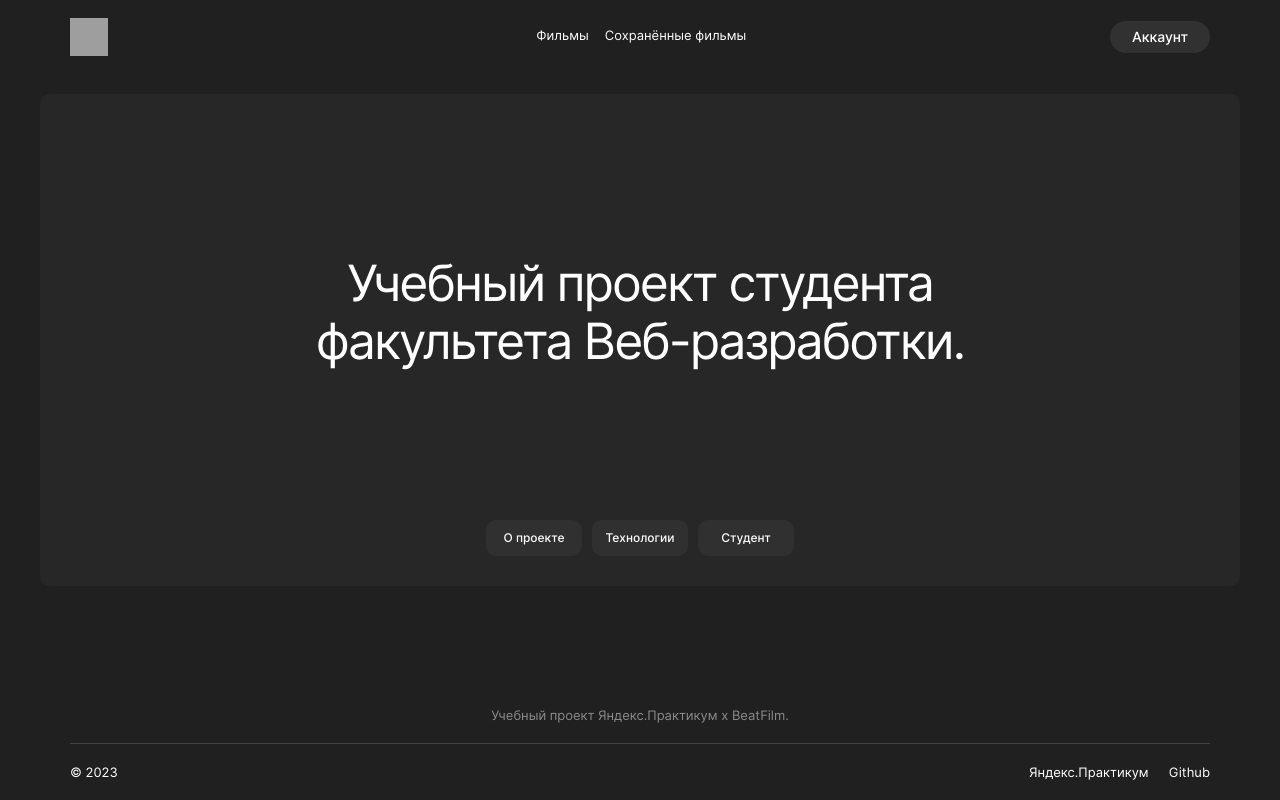
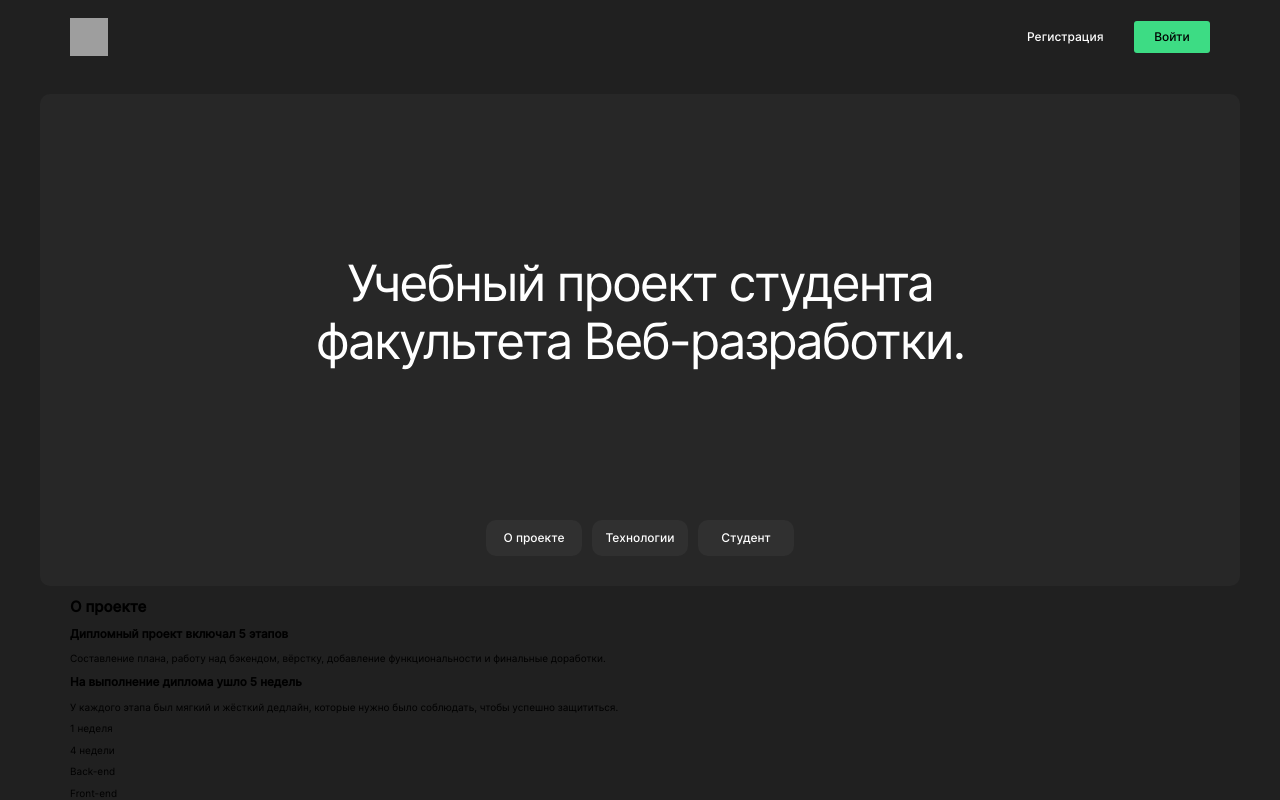
Before and after one commit to Sattturday/movies-explorer-frontend, a React (Create React App) app: page / in a window 1280 px wide. Shown: the top 800 px of the page. Built offline with nearby package versions, Linux system fonts and the light colour scheme; grey boxes are pictures that could not be loaded.

Commit message:
fix: correct BEM names

```diff
--- a/src/components/App/App.js
+++ b/src/components/App/App.js
@@ -12,7 +12,7 @@ import NotFound from '../NotFound/NotFound';
 import Header from '../common/Header/Header';
 
 function App() {
-  const [loggedIn, setLoggedIn] = useState(true);
+  const [loggedIn, setLoggedIn] = useState(false);
   const [menuOpen, setMenuOpen] = useState(false);
 
   function handleBurgerClick() {
--- a/src/components/common/Navigation/Navigation.js
+++ b/src/components/common/Navigation/Navigation.js
@@ -8,8 +8,9 @@ function Navigation({onBurgerClick}) {
   const app = useContext(AppContext);
 
   return (
+
     app.loggedIn ? (
-      <>
+      <div className="navigation">
         <span
           className={`burger ${(app.menuOpen && ' burger_active') || ''}`}
           onClick={onBurgerClick}
@@ -56,13 +57,17 @@ function Navigation({onBurgerClick}) {
 
           <Link className="profile" to="/profile">Аккаунт</Link>
         </div>
-      </>
+      </div>
     ) : (
-      <div className="navigation__info">
-        <Link className="navigation__link" to="/signup">Регистрация</Link>
-        <Link className="navigation__link navigation__link_button" to="/signin">Войти</Link>
+      <div className="navigation navigation_out">
+        <div className="navigation__info">
+          <Link className="navigation__link" to="/signup">Регистрация</Link>
+          <Link className="navigation__link navigation__link_button" to="/signin">Войти</Link>
+        </div>
       </div>
+
     )
+
   );
 }
 
--- a/src/components/common/Navigation/Navigation.scss
+++ b/src/components/common/Navigation/Navigation.scss
@@ -2,9 +2,25 @@
 @import '../../../styles/abstract/mixins.scss';
 @import '../../../styles/abstract/placeholders.scss';
 
+.navigation {
+  width: 59.1%;
+
+  @include media-small {
+    display: flex;
+    justify-content: flex-end;
+  }
+
+  @include media-mobile {
+    width: 100%;
+  }
+
+  &_out {
+    display: flex;
+    justify-content: flex-end;
+  }
+}
+
 .navigation__menu {
-  margin-left: auto;
-  width: 59.1%;
   display: flex;
   justify-content: space-between;
   align-items: center;
--- /dev/null
+++ b/src/components/landing/AboutProject/AboutProject.js
@@ -0,0 +1,31 @@
+import './AboutProject.scss';
+
+function AboutProject() {
+  return (
+    <section className="about-project">
+      <div className="wrapper">
+        <h2 className="about-project__title">О проекте</h2>
+        <div className="about-project__container">
+          <div className="about-project__column">
+            <h3 className="about-project__subtitle">Дипломный проект включал 5 этапов</h3>
+            <p className="about-project__description">Составление плана, работу над бэкендом,
+            вёрстку, добавление функциональности и финальные доработки.</p>
+          </div>
+          <div className="about-project__column">
+            <h3 className="about-project__subtitle">На выполнение диплома ушло 5 недель</h3>
+            <p className="about-project__description">У каждого этапа был мягкий и жёсткий
+             дедлайн, которые нужно было соблюдать, чтобы успешно защититься.</p>
+          </div>
+        </div>
+        <div className="about-project__timing">
+          <p className="about-project__timing-back">1 неделя</p>
+          <p className="about-project__timing-front">4 недели</p>
+          <p className="about-project__signature">Back-end</p>
+          <p className="about-project__signature">Front-end</p>
+        </div>
+      </div>
+    </section>
+  );
+}
+
+export default AboutProject;
--- /dev/null
+++ b/src/components/landing/AboutProject/AboutProject.scss
@@ -0,0 +1,2 @@
+.about-project {
+}
--- a/src/components/landing/Main/Main.js
+++ b/src/components/landing/Main/Main.js
@@ -2,6 +2,7 @@ import './Main.scss';
 import Promo from '../Promo/Promo';
 import Footer from '../../common/Footer/Footer';
 import Header from '../../common/Header/Header';
+import AboutProject from '../AboutProject/AboutProject';
 
 function Main({onBurgerClick}) {
   return (
@@ -9,6 +10,7 @@ function Main({onBurgerClick}) {
       <Header onBurgerClick={onBurgerClick} />
       <main>
         <Promo />
+        <AboutProject />
       </main>
       <Footer />
     </>
```
